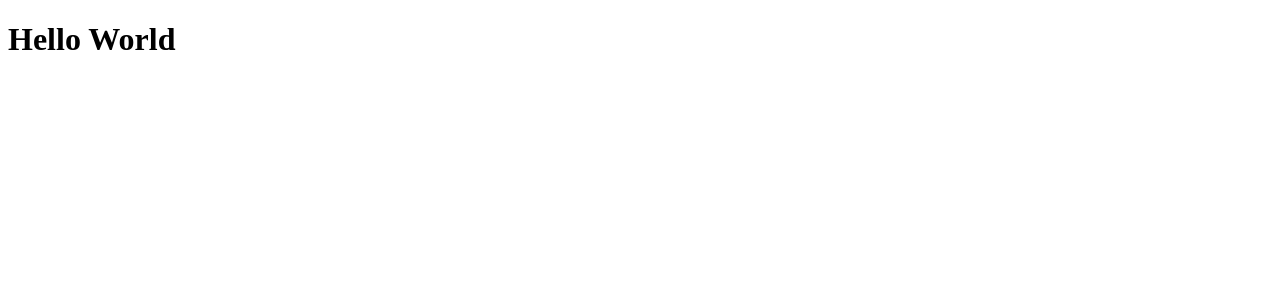
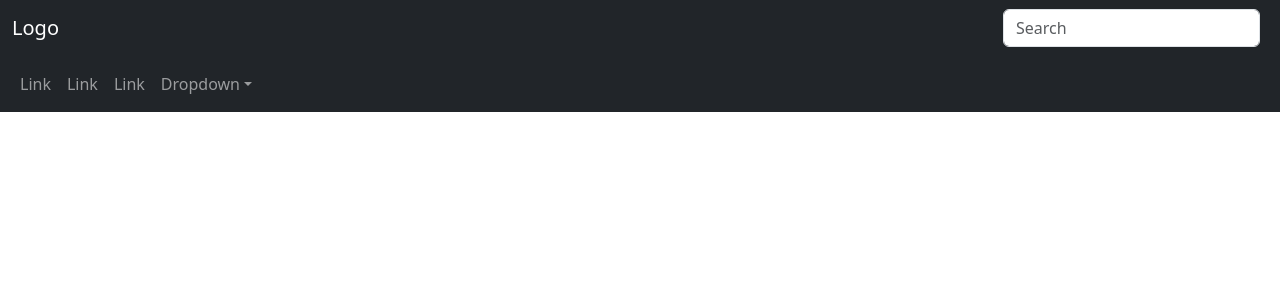
Before and after one commit to maythanhsuaung0-0/Greenify, a Flask app: page / in a window 1280 px wide. Shown: the top 300 px of the page. Run offline with Flask 3, Linux system fonts and the light colour scheme.

Commit message:
sample navbar?

```diff
--- a/templates/base.html
+++ b/templates/base.html
@@ -6,5 +6,8 @@
 </head>
 <body>
     {% block body %}{% endblock %}
+    {% block navbar %}
+        {% include 'includes/_navbar.html' %}
+    {% endblock %}
 </body>
 </html>
--- /dev/null
+++ b/templates/includes/_navbar.html
@@ -0,0 +1,51 @@
+<!DOCTYPE html>
+<html lang="en">
+<head>
+  <meta charset="utf-8">
+  <meta name="viewport" content="width=device-width, initial-scale=1">
+  <link href="https://cdn.jsdelivr.net/npm/bootstrap@5.3.2/dist/css/bootstrap.min.css" rel="stylesheet">
+  <script src="https://cdn.jsdelivr.net/npm/bootstrap@5.3.2/dist/js/bootstrap.bundle.min.js"></script>
+</head>
+<body>
+
+<nav class="navbar navbar-expand-sm navbar-dark bg-dark">
+  <div class="container-fluid">
+    <a class="navbar-brand" href="javascript:void(0)">Logo</a>
+    <button class="navbar-toggler" type="button" data-bs-toggle="collapse" data-bs-target="#mynavbar">
+      <span class="navbar-toggler-icon"></span>
+    </button>
+    <div class="row align-items-center" id="mynavbar">
+      <form class="d-flex">
+        <input class="form-control me-2" type="text" placeholder="Search">
+      </form>
+  </div>
+    </div>
+</nav>
+<nav class="navbar navbar-expand-sm bg-dark navbar-dark">
+  <div class="container-fluid">
+    <button class="navbar-toggler" type="button" data-bs-toggle="collapse" data-bs-target="#collapsibleNavbar">
+      <span class="navbar-toggler-icon"></span>
+    </button>
+    <div class="collapse navbar-collapse" id="collapsibleNavbar">
+      <ul class="navbar-nav">
+        <li class="nav-item">
+          <a class="nav-link" href="#">Link</a>
+        </li>
+        <li class="nav-item">
+          <a class="nav-link" href="#">Link</a>
+        </li>
+        <li class="nav-item">
+          <a class="nav-link" href="#">Link</a>
+        </li>
+        <li class="nav-item dropdown">
+          <a class="nav-link dropdown-toggle" href="#" role="button" data-bs-toggle="dropdown">Dropdown</a>
+          <ul class="dropdown-menu">
+            <li><a class="dropdown-item" href="#">Link</a></li>
+            <li><a class="dropdown-item" href="#">Another link</a></li>
+            <li><a class="dropdown-item" href="#">A third link</a></li>
+          </ul>
+        </li>
+      </ul>
+    </div>
+  </div>
+</nav>
--- a/templates/index.html
+++ b/templates/index.html
@@ -2,5 +2,4 @@
 {% block title%}Homepage{% endblock %}
 
 {% block body %}
-<h1>Hello World</h1>
 {% endblock %}
```
